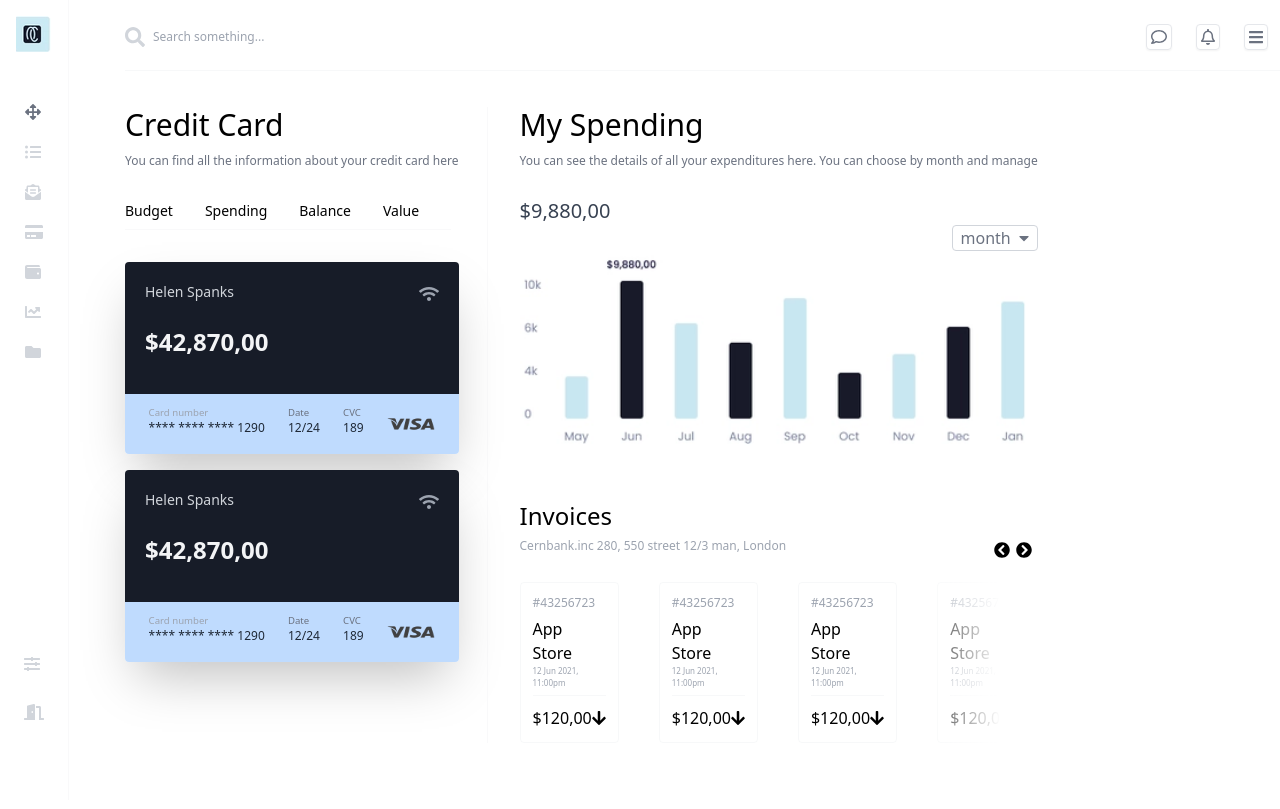
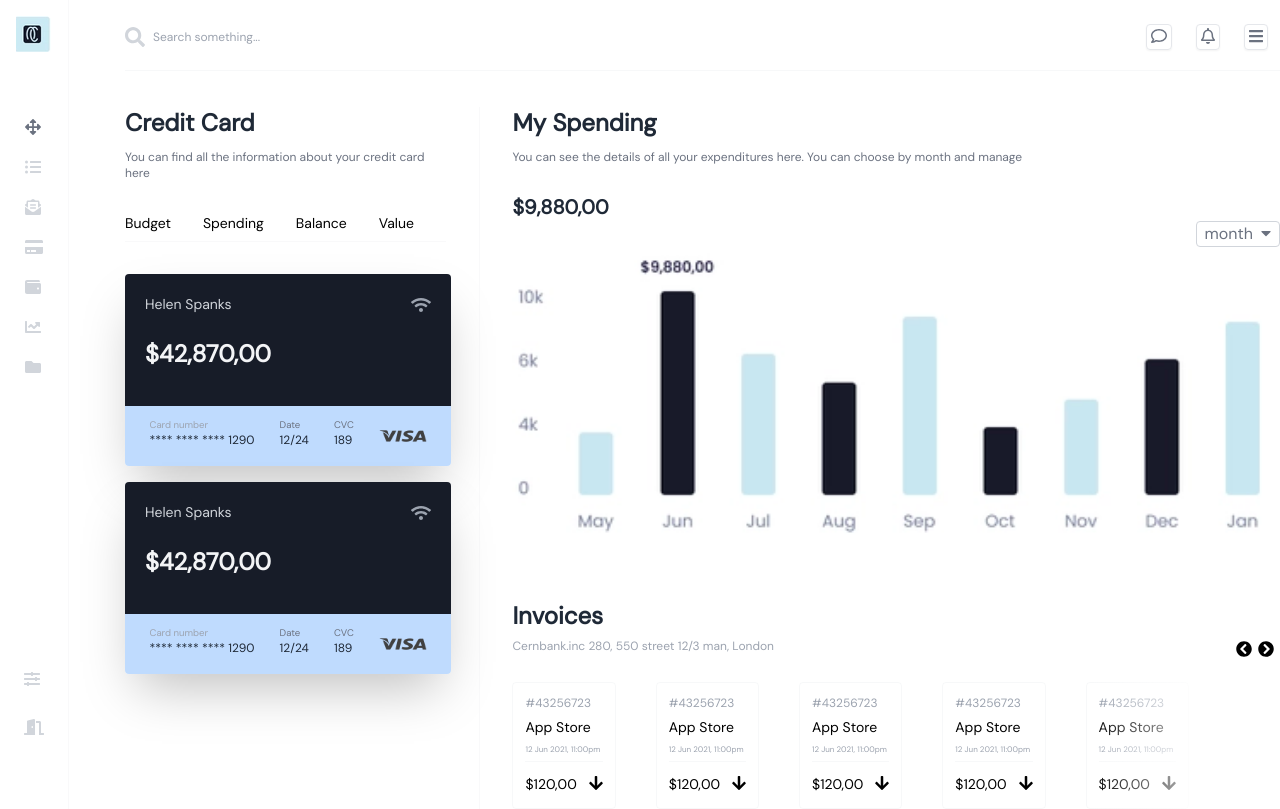
Before and after one commit to bytemerger/veufinance, a Vue app: page / in a window 1280 px wide. Built offline with nearby package versions, Linux system fonts and the light colour scheme.

Commit message:
add font dm sans change spacing between some elements

```diff
--- a/src/App.vue
+++ b/src/App.vue
@@ -1,5 +1,5 @@
 <template>
-  <div id="app" class="container mx-0">
+  <div id="app" class="container mx-0 font-dm-sans">
     <div class="flex">
       <side-bar class="flex-grow-0"></side-bar>
       <div class="border-l border-opacity-25"></div>
@@ -8,7 +8,7 @@
         <div class="flex mt-9">
           <credit-view></credit-view>
           <div class="border-l  border-opacity-25 flex-grow-0 ml-7 mr-8"></div>
-          <spending-view></spending-view>
+          <spending-view class="w-4/6"></spending-view>
         </div>
       </main>
     </div>
--- a/src/assets/tailwind.css
+++ b/src/assets/tailwind.css
@@ -1,3 +1,4 @@
+@import url('https://fonts.googleapis.com/css2?family=DM+Sans&display=swap');
 @tailwind base;
 
 @tailwind components;
--- a/src/components/CreditView.vue
+++ b/src/components/CreditView.vue
@@ -1,6 +1,6 @@
 <template>
   <div>
-    <div class="text-3xl">Credit Card</div>
+    <div class="text-2xl font-semibold text-gray-800">Credit Card</div>
     <div class="text-xs text-gray-500 mt-2.5">You can find all the information about your credit card here</div>
     <div class="mt-8 text-sm">
       <ul class="flex list-none">
--- a/src/components/SpendingView.vue
+++ b/src/components/SpendingView.vue
@@ -1,8 +1,8 @@
 <template>
   <div>
-    <div class="text-3xl">My Spending</div>
+    <div class="text-2xl font-semibold text-gray-800">My Spending</div>
     <div class="text-xs text-gray-500 mt-2.5">You can see the details of all your expenditures here. You can choose by month and manage</div>
-    <div class="text-xl font-medium mt-7 text-gray-700">
+    <div class="text-xl font-semibold mt-7 text-gray-800">
       $9,880,00
     </div>
     <div class="float-right flex rounded border border-gray-300 text-gray-500 pl-2 pr-2 items-center justify-around">
@@ -13,7 +13,7 @@
      <img src="../assets/chart.png" class="w-full" alt="chart">
     </div>
     <div>
-      <div class="text-2xl mb-1.5 font-medium">Invoices</div>
+      <div class="text-2xl mb-1.5 font-semibold text-gray-800">Invoices</div>
       <div class="flex justify-between mb-5">
         <div class="text-xs text-gray-400">Cernbank.inc 280, 550 street 12/3 man, London</div>
         <div class=" flex pr-1.5">
@@ -24,62 +24,62 @@
       <div class="flex w-56 overflow-x-auto masked">
         <div class="flex flex-col rounded border border-opacity-30 p-3 lg:w-1/4 md:w-1/2 mr-10">
           <div class="text-gray-400 text-xs mb-1.5">#43256723</div>
-          <div class="font-medium">App Store</div>
+          <div class="font-medium text-sm mb-1.5">App Store</div>
           <div class="text-gray-400 very-small-text mb-1.5">12 Jun 2021, 11:00pm</div>
           <div class="border-b border-opacity-30 mb-2.5"></div>
-          <div class="flex justify-between">
-            <div class="font-medium">$120,00</div>
-            <div><i class="fas fa-arrow-down"></i></div>
+          <div class="flex items-center">
+            <div class="font-medium text-sm">$120,00</div>
+            <div class="inline-block ml-3"><i class="fas fa-arrow-down"></i></div>
           </div>
         </div>
         <div class="flex flex-col rounded border border-opacity-30 p-3 lg:w-1/4 md:w-1/2 mr-10">
           <div class="text-gray-400 text-xs mb-1.5">#43256723</div>
-          <div class="font-medium">App Store</div>
+          <div class="font-medium text-sm mb-1.5">App Store</div>
           <div class="text-gray-400 very-small-text mb-1.5">12 Jun 2021, 11:00pm</div>
           <div class="border-b border-opacity-30 mb-2.5"></div>
-          <div class="flex justify-between">
-            <div class="font-medium">$120,00</div>
-            <div><i class="fas fa-arrow-down"></i></div>
+          <div class="flex items-center">
+            <div class="font-medium text-sm">$120,00</div>
+            <div class="inline-block ml-3"><i class="fas fa-arrow-down"></i></div>
           </div>
         </div>
         <div class="flex flex-col rounded border border-opacity-30 p-3 lg:w-1/4 md:w-1/2 mr-10">
           <div class="text-gray-400 text-xs mb-1.5">#43256723</div>
-          <div class="font-medium">App Store</div>
+          <div class="font-medium text-sm mb-1.5">App Store</div>
           <div class="text-gray-400 very-small-text mb-1.5">12 Jun 2021, 11:00pm</div>
           <div class="border-b border-opacity-30 mb-2.5"></div>
-          <div class="flex justify-between">
-            <div class="font-medium">$120,00</div>
-            <div><i class="fas fa-arrow-down"></i></div>
+          <div class="flex items-center">
+            <div class="font-medium text-sm">$120,00</div>
+            <div class="inline-block ml-3"><i class="fas fa-arrow-down"></i></div>
           </div>
         </div>
         <div class="flex flex-col rounded border border-opacity-30 p-3 lg:w-1/4 md:w-1/2 mr-10">
           <div class="text-gray-400 text-xs mb-1.5">#43256723</div>
-          <div class="font-medium">App Store</div>
+          <div class="font-medium text-sm mb-1.5">App Store</div>
           <div class="text-gray-400 very-small-text mb-1.5">12 Jun 2021, 11:00pm</div>
           <div class="border-b border-opacity-30 mb-2.5"></div>
-          <div class="flex justify-between">
-            <div class="font-medium">$120,00</div>
-            <div><i class="fas fa-arrow-down"></i></div>
+          <div class="flex items-center">
+            <div class="font-medium text-sm">$120,00</div>
+            <div class="inline-block ml-3"><i class="fas fa-arrow-down"></i></div>
           </div>
         </div>
         <div class="flex flex-col rounded border border-opacity-30 p-3 lg:w-1/4 md:w-1/2 mr-10">
           <div class="text-gray-400 text-xs mb-1.5">#43256723</div>
-          <div class="font-medium">App Stores</div>
+          <div class="font-medium text-sm mb-1.5">App Store</div>
           <div class="text-gray-400 very-small-text mb-1.5">12 Jun 2021, 11:00pm</div>
           <div class="border-b border-opacity-30 mb-2.5"></div>
-          <div class="flex justify-between">
-            <div class="font-medium">$120,00</div>
-            <div><i class="fas fa-arrow-down"></i></div>
+          <div class="flex items-center">
+            <div class="font-medium text-sm">$120,00</div>
+            <div class="inline-block ml-3"><i class="fas fa-arrow-down"></i></div>
           </div>
         </div>
         <div class="flex flex-col rounded border border-opacity-30 p-3 lg:w-1/4 md:w-1/2 mr-10">
           <div class="text-gray-400 text-xs mb-1.5">#43256723</div>
-          <div class="font-medium">App Store</div>
+          <div class="font-medium text-sm mb-1.5">App Store</div>
           <div class="text-gray-400 very-small-text mb-1.5">12 Jun 2021, 11:00pm</div>
           <div class="border-b border-opacity-30 mb-2.5"></div>
-          <div class="flex justify-between">
-            <div class="font-medium">$120,00</div>
-            <div><i class="fas fa-arrow-down"></i></div>
+          <div class="flex items-center">
+            <div class="font-medium text-sm">$120,00</div>
+            <div class="inline-block ml-3"><i class="fas fa-arrow-down"></i></div>
           </div>
         </div>
       </div>
@@ -109,7 +109,7 @@ export default {
 }
 @media only screen and (min-width: 900px) {
   .masked{
-    width:30rem;
+    width:45rem;
   }
 }
 </style>
--- a/src/components/layout/SideBar.vue
+++ b/src/components/layout/SideBar.vue
@@ -1,6 +1,6 @@
 <template>
   <div class="flex flex-col p-4 align-middle h-screen">
-    <div class="inline-block mb-10">
+    <div class="inline-block mb-14">
       <img src="../../assets/logoceed.png"  alt="ceed_cap logo"/>
     </div>
     <div class="flex flex-col justify-between items-center h-5/6">
--- a/tailwind.config.js
+++ b/tailwind.config.js
@@ -2,7 +2,11 @@ module.exports = {
   purge: { content: ['./public/**/*.html', './src/**/*.vue'] },
   darkMode: false, // or 'media' or 'class'
   theme: {
-    extend: {},
+    extend: {
+      fontFamily: {
+        'dm-sans': ['DM Sans', 'sans-serif']
+      }
+    },
   },
   variants: {
     extend: {},
```
